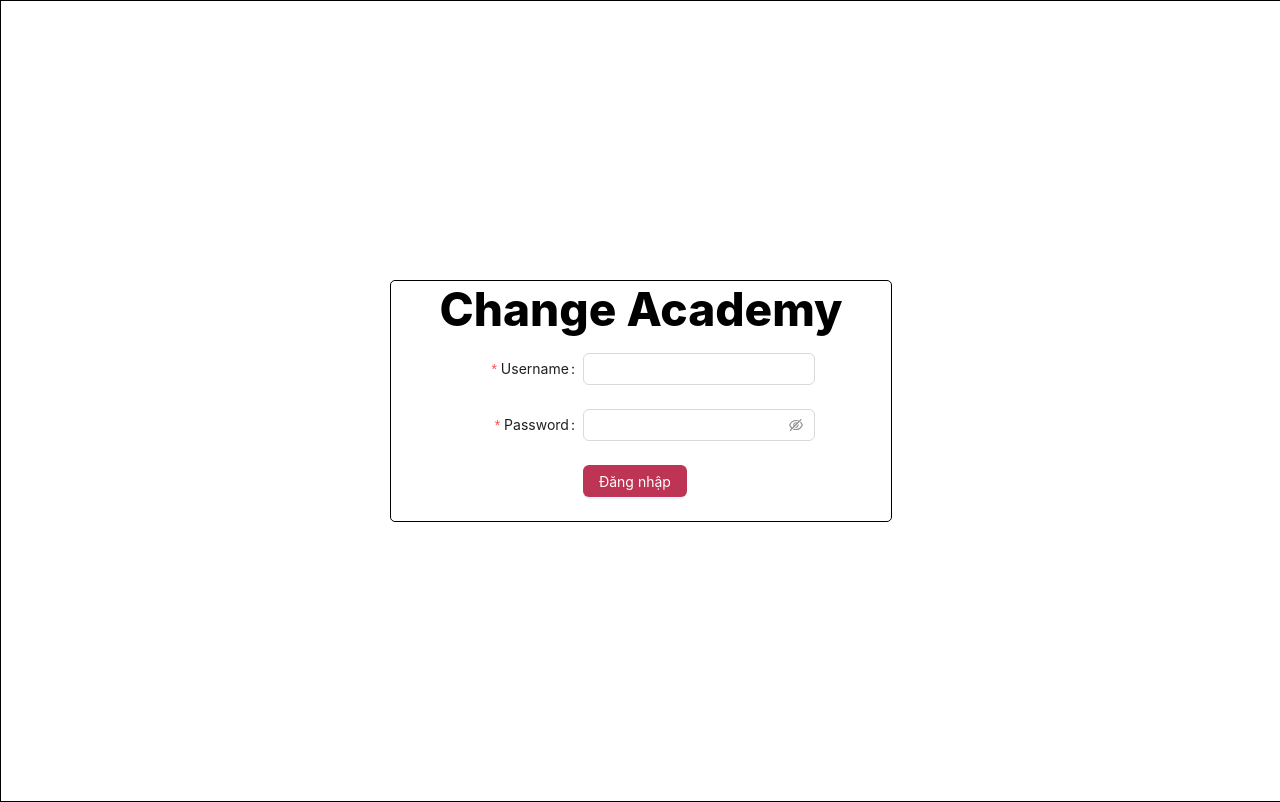
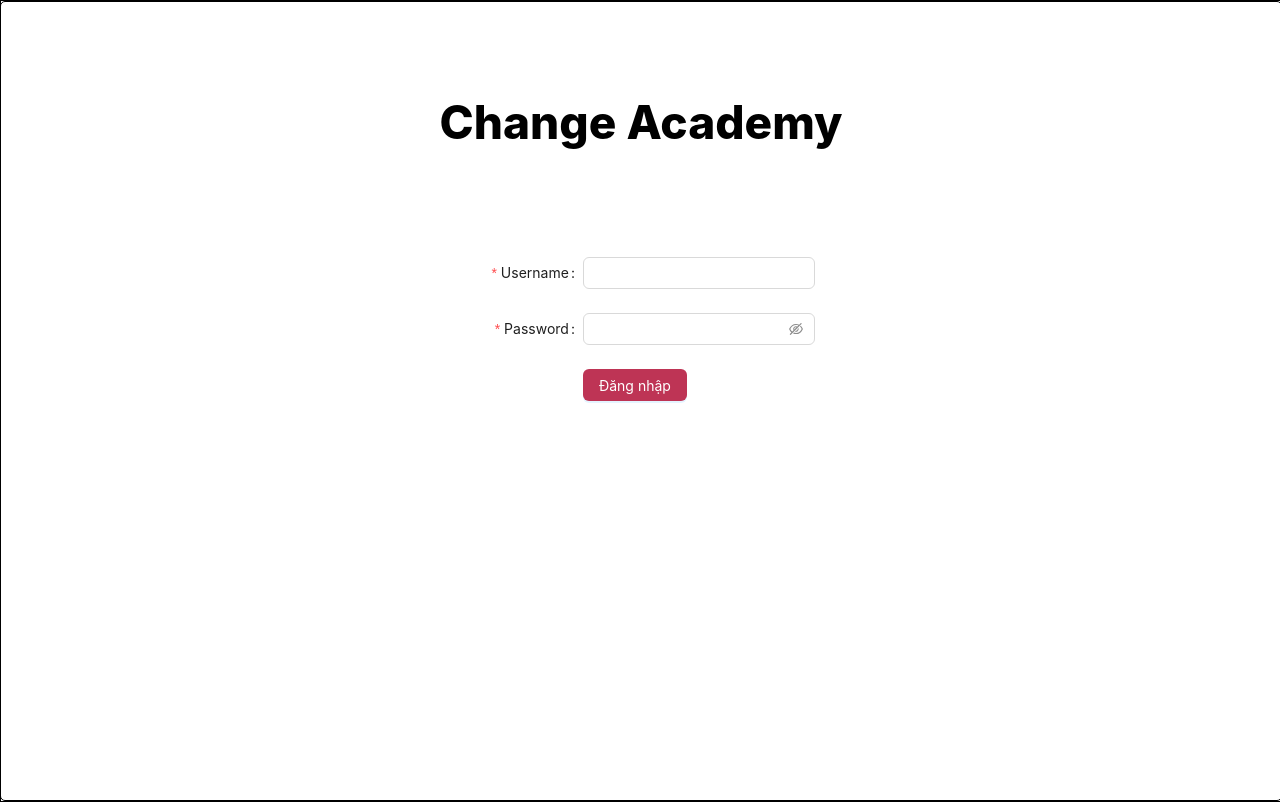
Before and after one commit to HaMinhAn/deploy, a React (Create React App) app: page /login in a window 1280 px wide. Built offline with nearby package versions, Linux system fonts and the light colour scheme.

Commit message:
update css

```diff
--- a/src/App.js
+++ b/src/App.js
@@ -1,4 +1,4 @@
-import "./App.css";
+// import "./App.css";
 import { AuthProvider } from "./contexts/auth";
 import { Browser } from "./route/browser";
 import { BrowserRouter } from "react-router-dom";
--- a/src/pages/Color/index.jsx
+++ b/src/pages/Color/index.jsx
@@ -152,9 +152,6 @@ export const ColorScheme = () => {
           {...layout}
           ref={formRef}
           onReset={handleReset}
-          style={{
-            maxWidth: 1000,
-          }}
         >
           <Form.Item
             {...tailLayout}
@@ -222,8 +219,18 @@ export const ColorScheme = () => {
             ></div>
           </Form.Item>
         </Form>
-        <div>
-          <Form style={{ width: "400px" }} {...layout}>
+        <div
+          style={{
+            display: "flex",
+            justifyContent: "center",
+            width: "100%",
+            borderTop: "1px solid black",
+          }}
+        >
+          <Form
+            style={{ width: "400px", padding: "0px 10px", marginTop: " 20px" }}
+            {...layout}
+          >
             <Form.Item label="Màu đi vào" style={{ marginBottom: 5 }}>
               {result ? (
                 <div
--- a/src/pages/Color/style.css
+++ b/src/pages/Color/style.css
@@ -62,18 +62,22 @@
 }
 .container {
   border: 1px solid black;
-  width: 500px;
+  width: 100%;
+  height: 100%;
   flex-direction: column;
   border-radius: 5px;
   display: flex;
   align-items: center;
 }
-
+body {
+  /* background-color: brown; */
+}
 .layout {
   border: 1px solid black;
-  width: 100vw;
+  width: 100%;
   height: 100vh;
   flex-direction: column;
+  overflow: hidden;
   display: flex;
   align-items: center;
   justify-content: center;
@@ -87,9 +91,12 @@
 }
 .result {
   width: 400px;
+
+  padding: 0px 10px;
   /* margin-bottom: 10px; */
 }
 .form {
   height: 60%;
   width: 400px;
+  padding: 0px 20px;
 }
```
